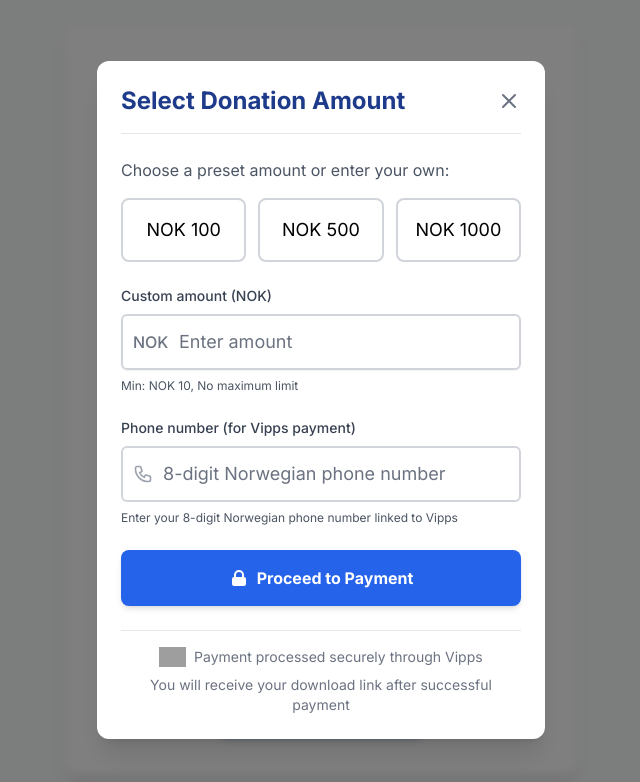
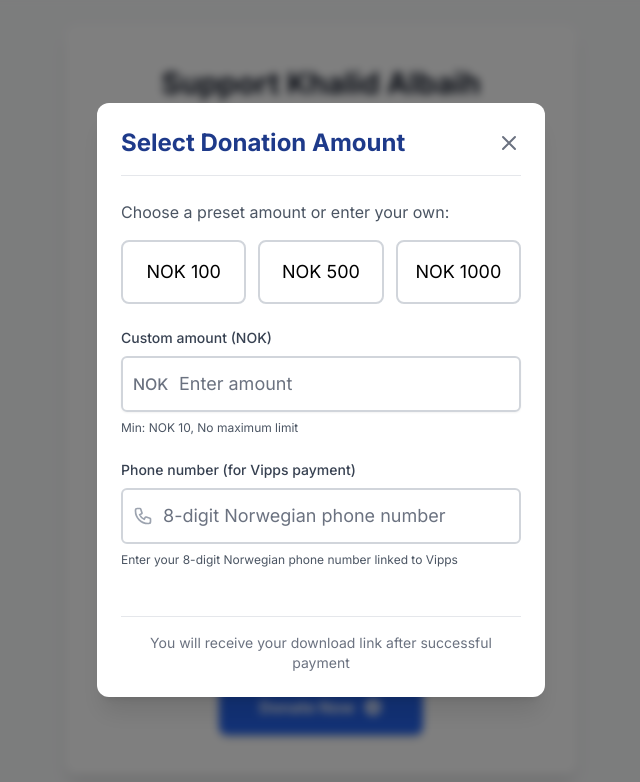
Before and after one commit to joaodotwork/kh-khalid-albaih-refresh, a Next.js app: page /donate in a window 1280 px wide. Both pictures are taken after a click on the button "Donate Now". Shown: the top 782 px of the page, without its empty margins (319-959 px from the left). Built offline with nearby package versions, Linux system fonts and the light colour scheme; grey boxes are pictures that could not be loaded.

Commit message:
Replace payment button with official Vipps checkout button and remove redundant logo

```diff
--- a/app/donate/page.tsx
+++ b/app/donate/page.tsx
@@ -1,7 +1,8 @@
 'use client';
 
-import { useState } from 'react';
+import { useState, useEffect } from 'react';
 import Image from 'next/image';
+import Script from 'next/script';
 
 // Preset donation amount options
 const presetAmounts = [
@@ -122,6 +123,11 @@ export default function DonatePage() {
 
   return (
     <div className="flex flex-col items-center justify-center min-h-screen p-4 bg-gray-50">
+      <Script
+        async
+        type="text/javascript"
+        src="https://checkout.vipps.no/checkout-button/v1/vipps-checkout-button.js"
+      />
       <div className="max-w-lg w-full bg-white rounded-xl shadow-lg overflow-hidden">
         <div className="p-6 sm:p-10">
           <div className="flex items-center justify-center mb-6">
@@ -270,38 +276,36 @@ export default function DonatePage() {
                   </div>
                 )}
 
+                {isLoading ? (
                   <button
-                  onClick={handleSubmit}
-                  disabled={isLoading}
-                  className={`w-full py-4 px-4 text-white font-bold rounded-lg shadow-md transition-all duration-200 flex items-center justify-center ${
-                    isLoading ? 'bg-blue-400 cursor-not-allowed' : 'bg-blue-600 hover:bg-blue-700 hover:shadow-lg'
-                  }`}
+                    disabled
+                    className="w-full py-4 px-4 bg-blue-400 text-white font-bold rounded-lg shadow-md cursor-not-allowed flex items-center justify-center"
                   >
-                  {isLoading ? (
-                    <>
                     <svg className="animate-spin -ml-1 mr-3 h-5 w-5 text-white" xmlns="http://www.w3.org/2000/svg" fill="none" viewBox="0 0 24 24">
                       <circle className="opacity-25" cx="12" cy="12" r="10" stroke="currentColor" strokeWidth="4"></circle>
                       <path className="opacity-75" fill="currentColor" d="M4 12a8 8 0 018-8V0C5.373 0 0 5.373 0 12h4zm2 5.291A7.962 7.962 0 014 12H0c0 3.042 1.135 5.824 3 7.938l3-2.647z"></path>
                     </svg>
                     Processing...
-                    </>
+                  </button>
                 ) : (
-                    <>
-                      <svg xmlns="http://www.w3.org/2000/svg" className="h-5 w-5 mr-2" viewBox="0 0 20 20" fill="currentColor">
-                        <path fillRule="evenodd" d="M5 9V7a5 5 0 0110 0v2a2 2 0 012 2v5a2 2 0 01-2 2H5a2 2 0 01-2-2v-5a2 2 0 012-2zm8-2v2H7V7a3 3 0 016 0z" clipRule="evenodd" />
-                      </svg>
-                      Proceed to Payment
-                    </>
+                  <div onClick={handleSubmit} className="w-full flex justify-center">
+                    <vipps-mobilepay-button
+                      type="button"
+                      brand="vipps"
+                      language="en"
+                      variant="primary"
+                      rounded="true"
+                      verb="donate"
+                      stretched="false"
+                      branded="true"
+                      loading="false"
+                    ></vipps-mobilepay-button>
+                  </div>
                 )}
-                </button>
               </div>
 
               <div className="mt-6 pt-4 border-t border-gray-200 text-sm text-gray-500 text-center">
-                <div className="flex items-center justify-center mb-2">
-                  <img src="https://www.vipps.no/static/vipps-logo-rgb-orange-80px-16e977ac7b.svg" alt="Vipps Logo" className="h-5 mr-2" />
-                  <p>Payment processed securely through Vipps</p>
-                </div>
-                <p className="mt-1">You will receive your download link after successful payment</p>
+                <p>You will receive your download link after successful payment</p>
               </div>
             </div>
           </div>
```
Lines whose indentation alone changed are shown as unchanged.
